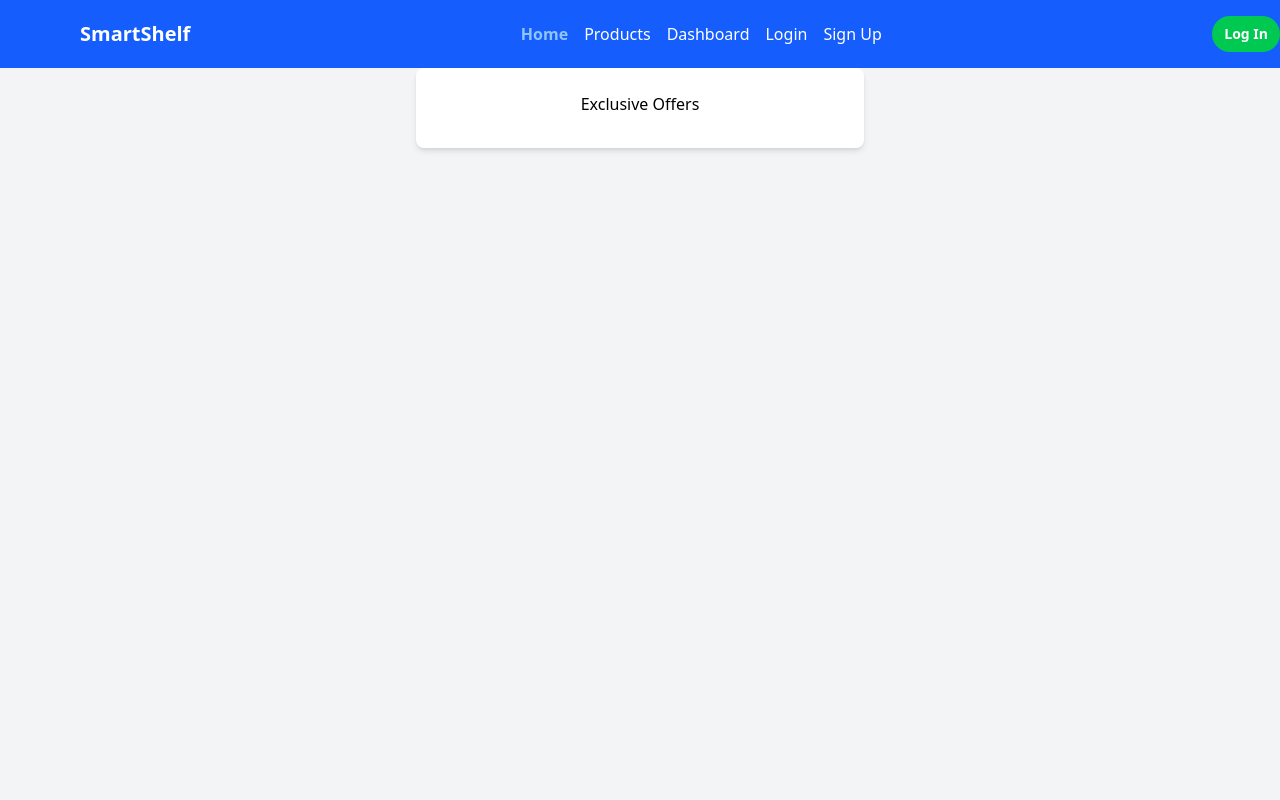
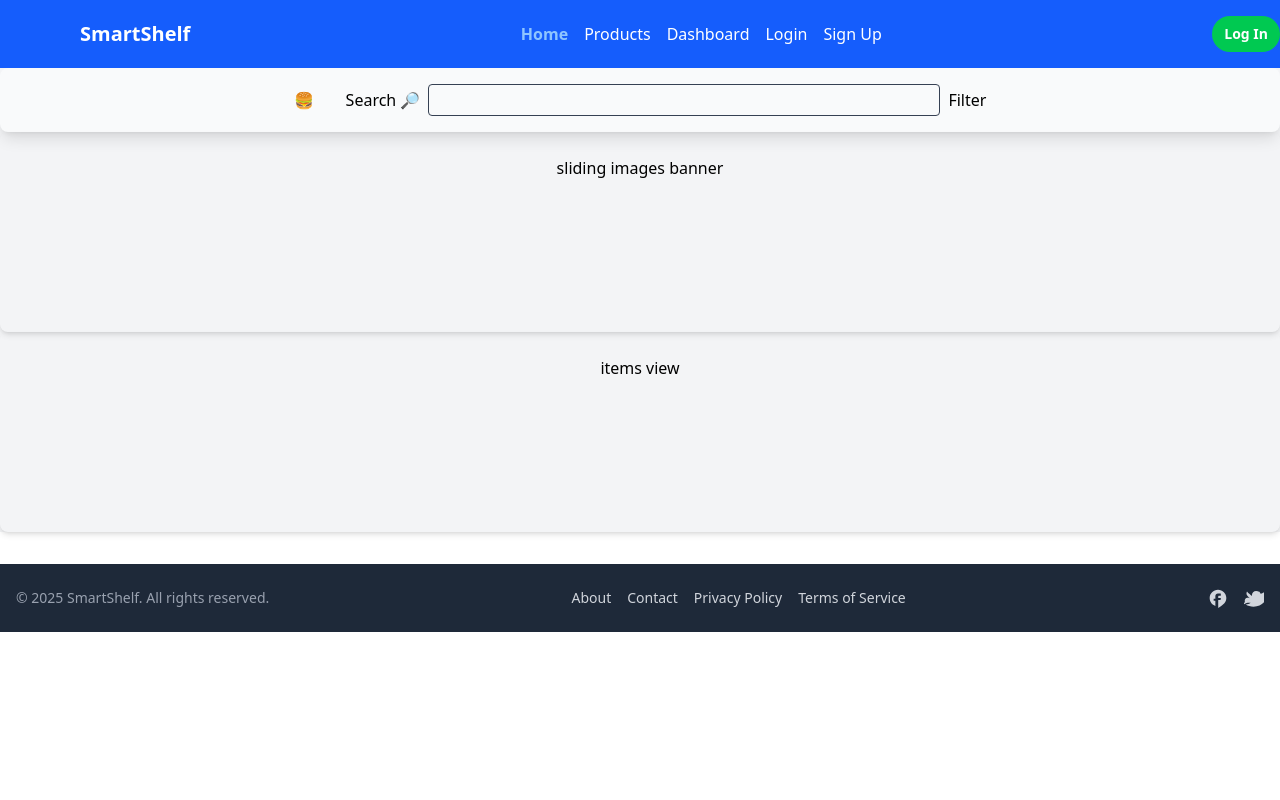
Before and after one commit to shreyanshthakur/SmartShelf, a React (Vite) app in the folder Frontend/: page / in a window 1280 px wide. Shown: the top 800 px of the page. Built offline with nearby package versions, Linux system fonts and the light colour scheme.

Commit message:
designed homepage

```diff
--- /dev/null
+++ b/Frontend/src/components/Item.tsx
@@ -0,0 +1,5 @@
+const Item = (itemImage: string, itemName: string, itemPrice: string) => {
+  return <div></div>;
+};
+
+export default Item;
--- a/Frontend/src/pages/HomePage.tsx
+++ b/Frontend/src/pages/HomePage.tsx
@@ -1,9 +1,18 @@
 function HomePage() {
   return (
     <div>
-      <div className="flex items-start justify-center min-h-screen bg-gray-100">
-        <div className="bg-white shadow-md rounded-lg px-8 pt-6 pb-8 w-full max-w-md flex justify-center">
-          Exclusive Offers
+      <div className="flex flex-col items-center bg-gray-100">
+        <div className="flex items-center justify-center bg-gray-50 shadow-lg rounded-lg py-4 w-full max-w-full text-center">
+          <div className="mr-2 items-start justify-start pr-6">🍔</div>
+          <div className="mr-2">Search 🔎</div>
+          <input className="h-8 border border-gray-700 rounded min-w-lg"></input>
+          <div className="ml-2">Filter</div>
+        </div>
+        <div className="text-center shadow-md rounded-lg px-8 pt-6 pb-8 w-full max-w-full h-50">
+          sliding images banner
+        </div>
+        <div className="grid-cols-6 text-center shadow-md rounded-lg px-8 pt-6 pb-8 w-full max-w-full h-50">
+          items view
         </div>
       </div>
     </div>
```
